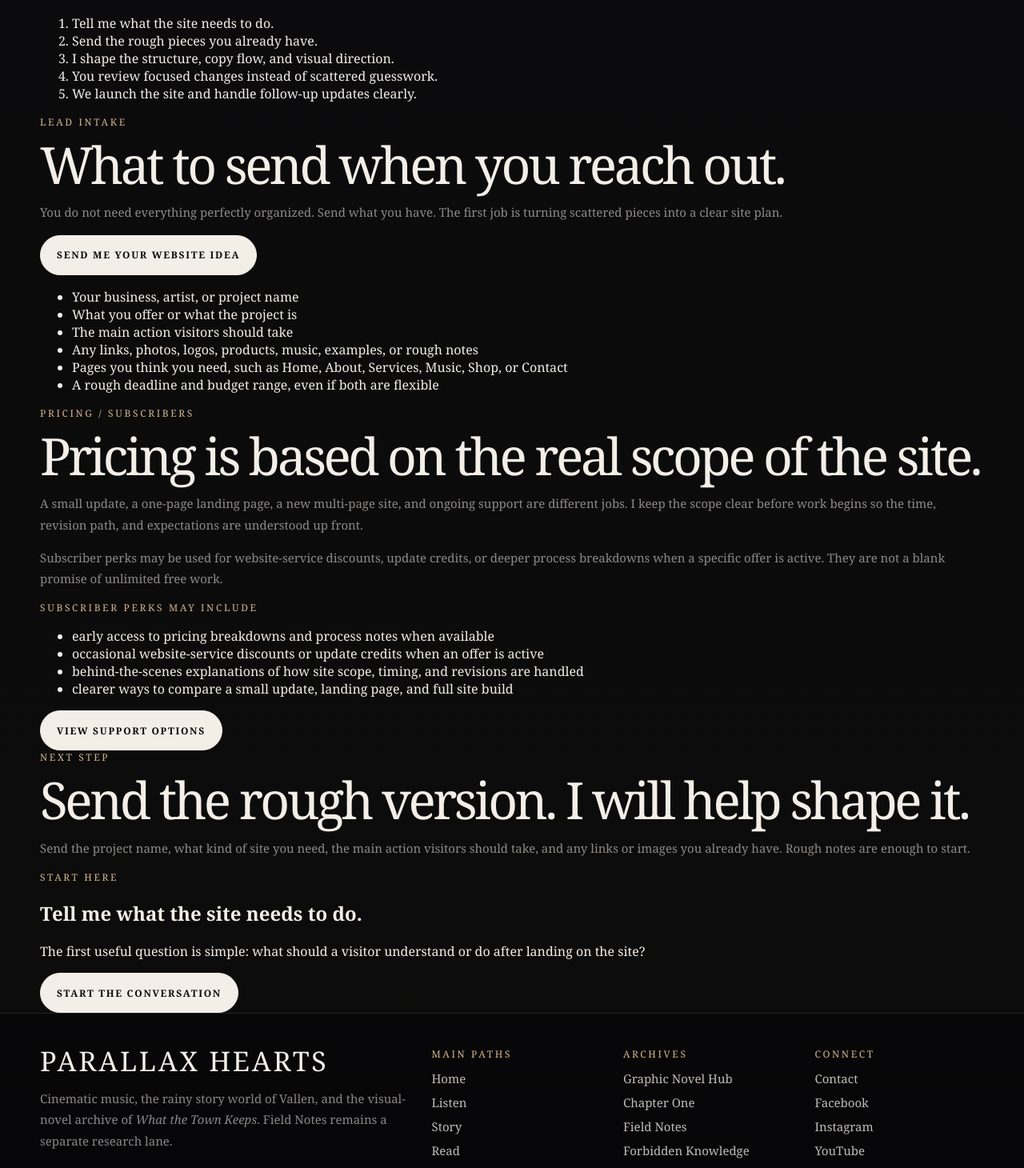
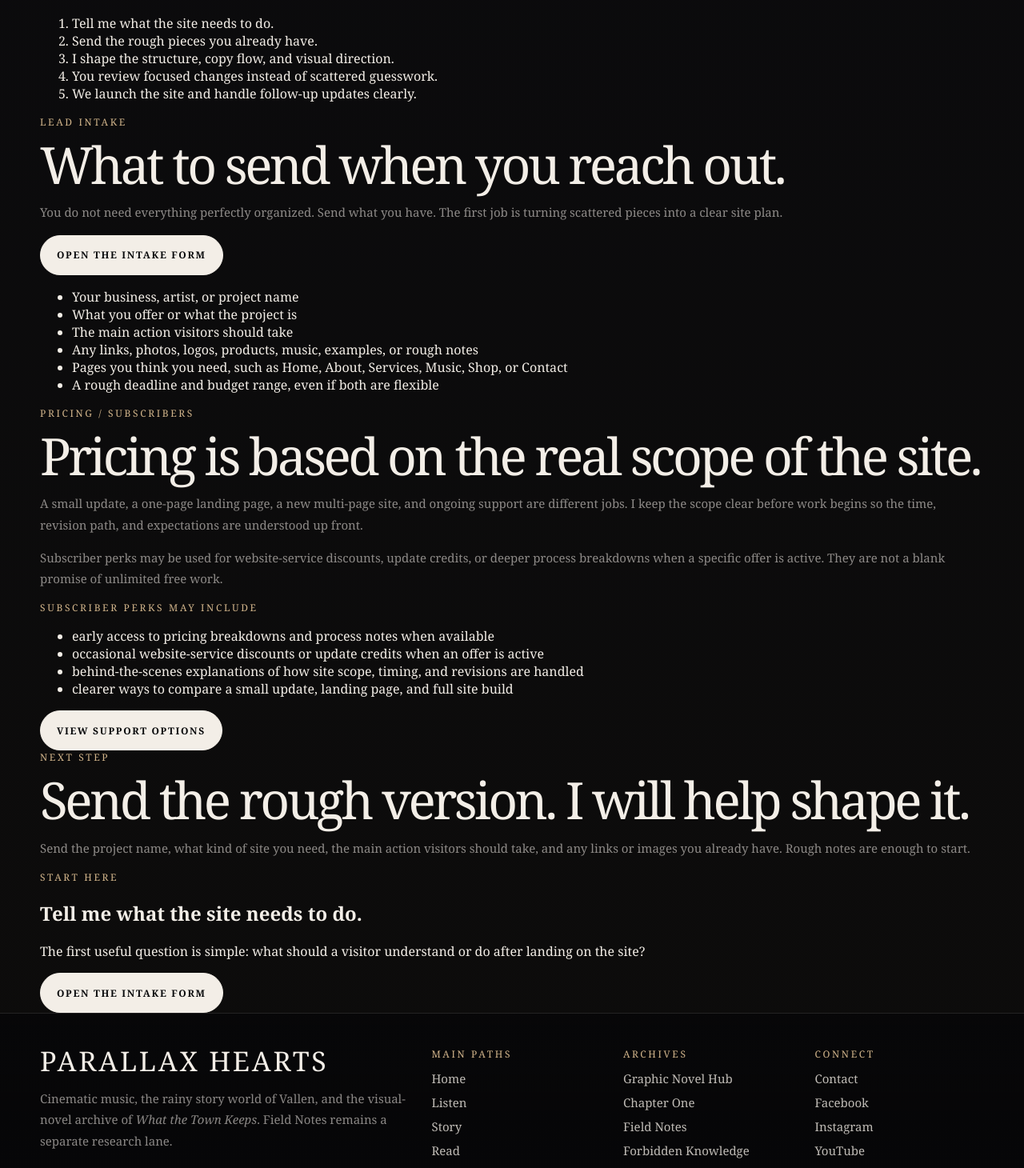
Before and after one commit to chthomps4/parallaxhearts-site, a Next.js app in the folder site/: page /websites in a window 1280 px wide. Shown: the part 3096-4556 px from the top of the page at 80% size. Built offline with nearby package versions, Linux system fonts and the light colour scheme.

Commit message:
Route website services CTAs to intake form

```diff
--- a/site/app/websites/page.tsx
+++ b/site/app/websites/page.tsx
@@ -212,7 +212,7 @@ export default function WebsitesPage() {
             </p>
 
             <div className="button-row websites-cta-row">
-              <Link className="primary-button" href="/contact">
+              <Link className="primary-button" href="/website-intake">
                 Start a website request
               </Link>
               <Link className="ghost-button" href="#intake">
@@ -237,7 +237,7 @@ export default function WebsitesPage() {
                 <li key={point}>{point}</li>
               ))}
             </ul>
-            <Link className="primary-button" href="/contact">
+            <Link className="primary-button" href="/website-intake">
               Send me the rough idea
             </Link>
           </aside>
@@ -347,7 +347,7 @@ export default function WebsitesPage() {
               <Link className="primary-button" href="/">
                 View Parallax Hearts
               </Link>
-              <Link className="ghost-button" href="/contact">
+              <Link className="ghost-button" href="/website-intake">
                 Ask about examples
               </Link>
             </div>
@@ -389,8 +389,8 @@ export default function WebsitesPage() {
             <p className="soft-copy">
               You do not need everything perfectly organized. Send what you have. The first job is turning scattered pieces into a clear site plan.
             </p>
-            <Link className="primary-button" href="/contact">
-              Send me your website idea
+            <Link className="primary-button" href="/website-intake">
+              Open the intake form
             </Link>
           </div>
 
@@ -447,8 +447,8 @@ export default function WebsitesPage() {
             <p>
               The first useful question is simple: what should a visitor understand or do after landing on the site?
             </p>
-            <Link className="primary-button" href="/contact">
-              Start the conversation
+            <Link className="primary-button" href="/website-intake">
+              Open the intake form
             </Link>
           </div>
         </div>
```
